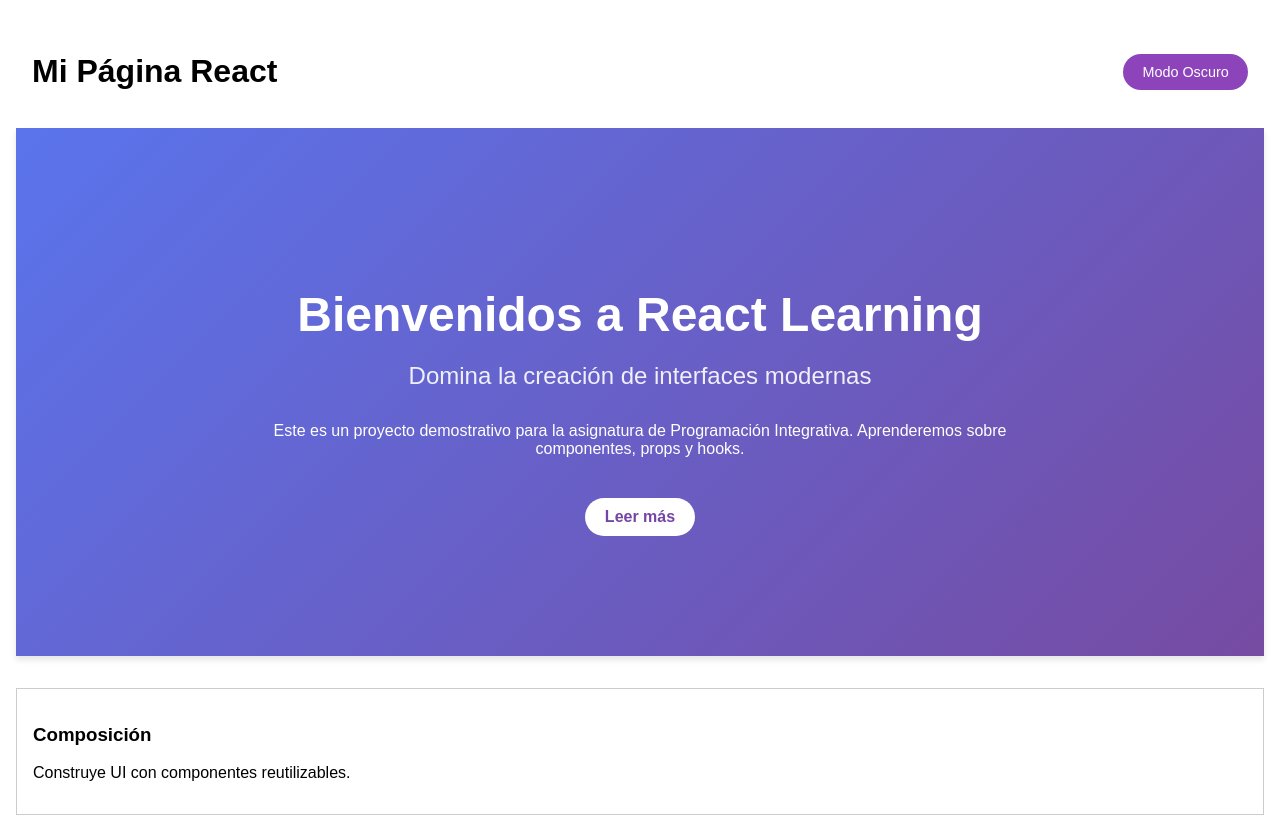
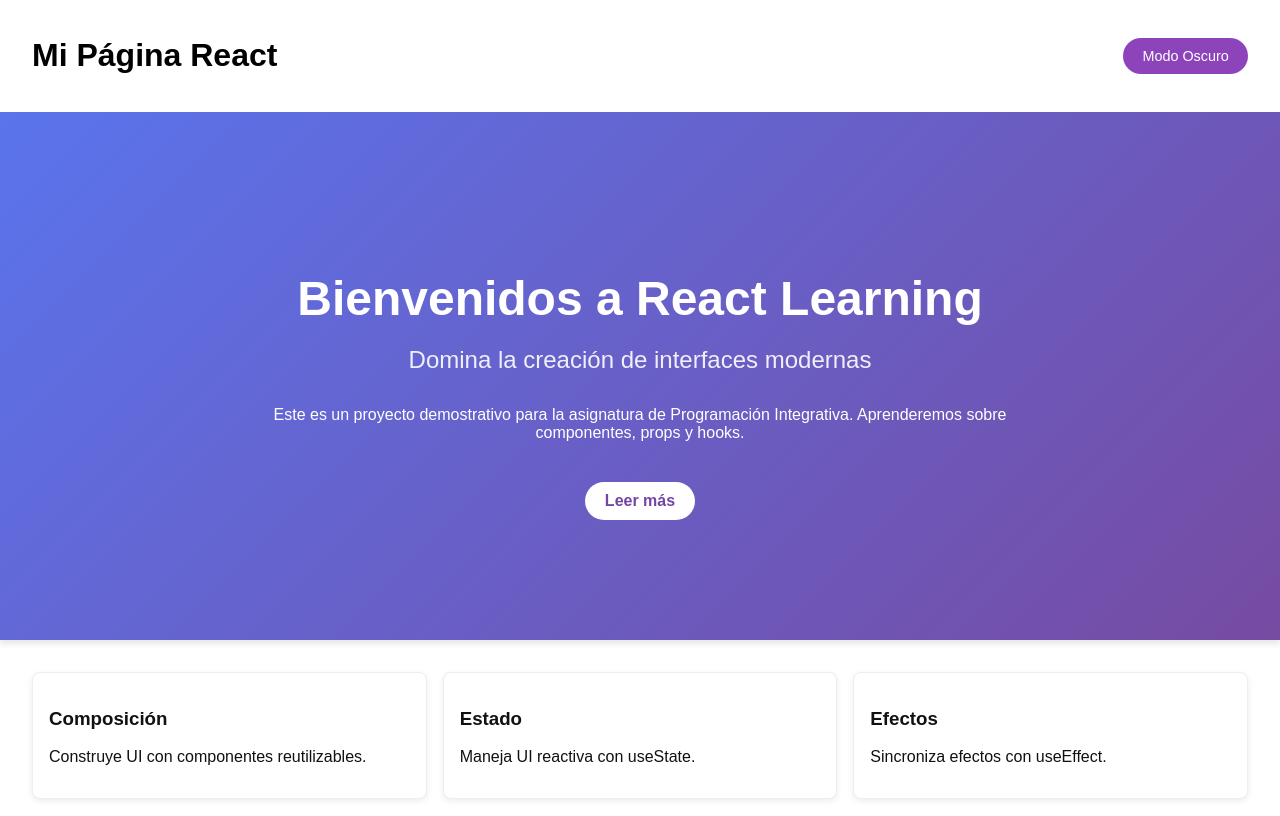
Before and after one commit to damolinadfdjaif22/project_react, a React (Vite) app: page / in a window 1280 px wide. Shown: the top 816 px of the page. Built offline with nearby package versions, Linux system fonts and the light colour scheme; the HTML template or start-up script is replaced by a standard one.

Commit message:
feat: carga dinámica de features con useEffect y FeatureCard

```diff
--- a/src/App.jsx
+++ b/src/App.jsx
@@ -1,20 +1,21 @@
-import { useState, useEffect } from 'react';
-import Header from './components/Header';
-import Hero from './components/Hero/Hero';
+// src/App.jsx
+import React, { useState, useEffect } from 'react';
+import Header from './components/Header'; // Persona 2 debe crear este componente
+import Hero from './components/hero/Hero'; // según tu repo actual es lowercase; ajusta si renombraste
 import FeatureCard from './components/FeatureCard';
 import Stats from './components/Stats/Stats';
 import Footer from './components/Footer/Footer';
-import featuresData from './data/features.json';
-import './styles/global.css';
+import './index.css'; // usa el archivo que mostraste
 
 function App() {
   const [theme, setTheme] = useState('light');
   const [features, setFeatures] = useState([]);
+  const [loading, setLoading] = useState(true);
+  const [error, setError] = useState(null);
 
-  const toggleTheme = () => {
-    setTheme(prev => (prev === 'light' ? 'dark' : 'light'));
-  };
+  const toggleTheme = () => setTheme((prev) => (prev === 'light' ? 'dark' : 'light'));
 
+  // Persistencia del tema
   useEffect(() => {
     const savedTheme = localStorage.getItem('theme');
     if (savedTheme) setTheme(savedTheme);
@@ -24,26 +25,64 @@ function App() {
     localStorage.setItem('theme', theme);
   }, [theme]);
 
+  // Cargar features.json usando import dinámico dentro de useEffect
   useEffect(() => {
-    setFeatures(featuresData);
+    let mounted = true;
+    setLoading(true);
+    setError(null);
+
+    import('./data/features.json')
+      .then((module) => {
+        // module puede exportar default o ser el array directo
+        const data = module.default ?? module;
+        if (mounted) {
+          setFeatures(data);
+          setLoading(false);
+        }
+      })
+      .catch((err) => {
+        console.error('Error cargando features.json:', err);
+        if (mounted) {
+          setError('No se pudieron cargar las características.');
+          setLoading(false);
+        }
+      });
+
+    return () => {
+      mounted = false;
+    };
   }, []);
 
   return (
     <div className={`app ${theme}`}>
+      {/* Header puede usar theme y onToggleTheme */}
       <Header theme={theme} onToggleTheme={toggleTheme} />
+
+      <main>
         <Hero />
 
-      <section className="features">
-        {features.map(feature => (
+        <section className="features" aria-live="polite">
+          <h2 className="sr-only">Características</h2>
+
+          {loading && <p>Cargando características...</p>}
+          {error && <p role="alert">{error}</p>}
+
+          {!loading && !error && (
+            <div className="features-grid">
+              {features.map((feature) => (
                 <FeatureCard
                   key={feature.id}
                   title={feature.title}
                   description={feature.description}
                 />
               ))}
+            </div>
+          )}
         </section>
 
         <Stats />
+      </main>
+
       <Footer />
     </div>
   );
--- a/src/components/FeatureCard.jsx
+++ b/src/components/FeatureCard.jsx
@@ -1,10 +1,21 @@
-function FeatureCard({ title, description }) {
+import React from 'react';
+import PropTypes from 'prop-types';
+
+function FeatureCard({ title, description, className = '' }) {
   return (
-    <div className="feature-card">
-      <h3>{title}</h3>
+    <article className={`feature-card ${className}`} aria-labelledby={`feature-${title}`}>
+      <header>
+        <h3 id={`feature-${title}`}>{title}</h3>
+      </header>
       <p>{description}</p>
-    </div>
+    </article>
   );
 }
 
+FeatureCard.propTypes = {
+  title: PropTypes.string.isRequired,
+  description: PropTypes.string.isRequired,
+  className: PropTypes.string,
+};
+
 export default FeatureCard;
--- a/src/index.css
+++ b/src/index.css
@@ -83,3 +83,47 @@ body {
   from { opacity: 0; transform: translateY(-20px); }
   to { opacity: 1; transform: translateY(0); }
 }
+
+/* styles para features */
+.features {
+  padding: 2rem;
+}
+
+.features-grid {
+  display: grid;
+  grid-template-columns: repeat(auto-fit, minmax(220px, 1fr));
+  gap: 1rem;
+  align-items: stretch;
+}
+
+.feature-card {
+  background-color: rgba(255,255,255,0.06);
+  padding: 1rem;
+  border-radius: 8px;
+  box-shadow: 0 2px 6px rgba(0,0,0,0.08);
+}
+
+.app.light .feature-card {
+  background-color: #fff;
+  color: #111;
+  border: 1px solid #eee;
+}
+
+.app.dark .feature-card {
+  background-color: #1e1e1e;
+  color: #fff;
+  border: 1px solid rgba(255,255,255,0.04);
+}
+
+/* Screen-reader only */
+.sr-only {
+  position: absolute;
+  width: 1px;
+  height: 1px;
+  padding: 0;
+  margin: -1px;
+  overflow: hidden;
+  clip: rect(0,0,0,0);
+  white-space: nowrap;
+  border: 0;
+}
```
Lines whose indentation alone changed are shown as unchanged.
